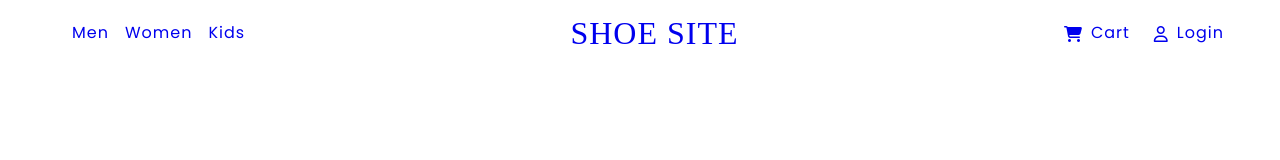
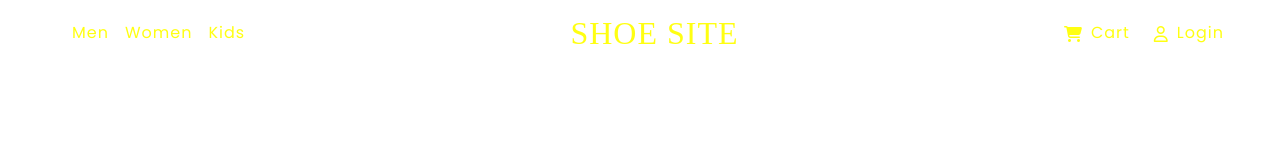
Before and after one commit to GowthamSKdev/react-shoe-site, a React (Vite) app: page / in a window 1280 px wide. Shown: the top 160 px of the page. Built offline with nearby package versions, Linux system fonts and the light colour scheme.

Commit message:
Update index.css

```diff
--- a/src/index.css
+++ b/src/index.css
@@ -26,7 +26,7 @@ li {
 
 a {
   text-decoration: none;
-  color: invert(100%);
+  filter: invert(100%);
 }
 
 img{
```
